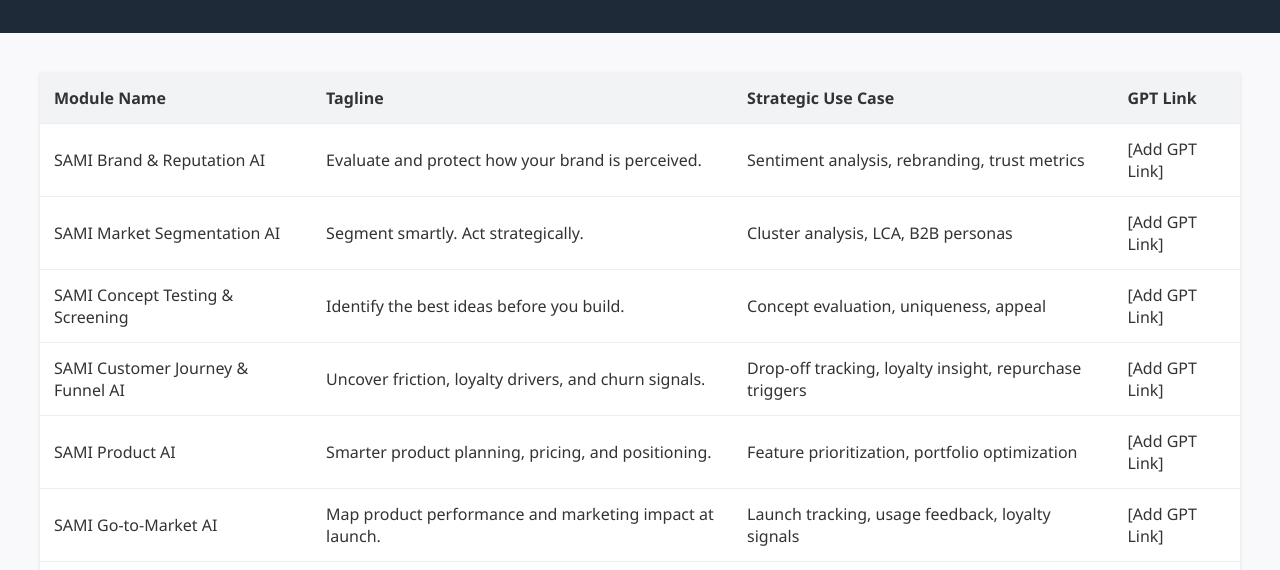
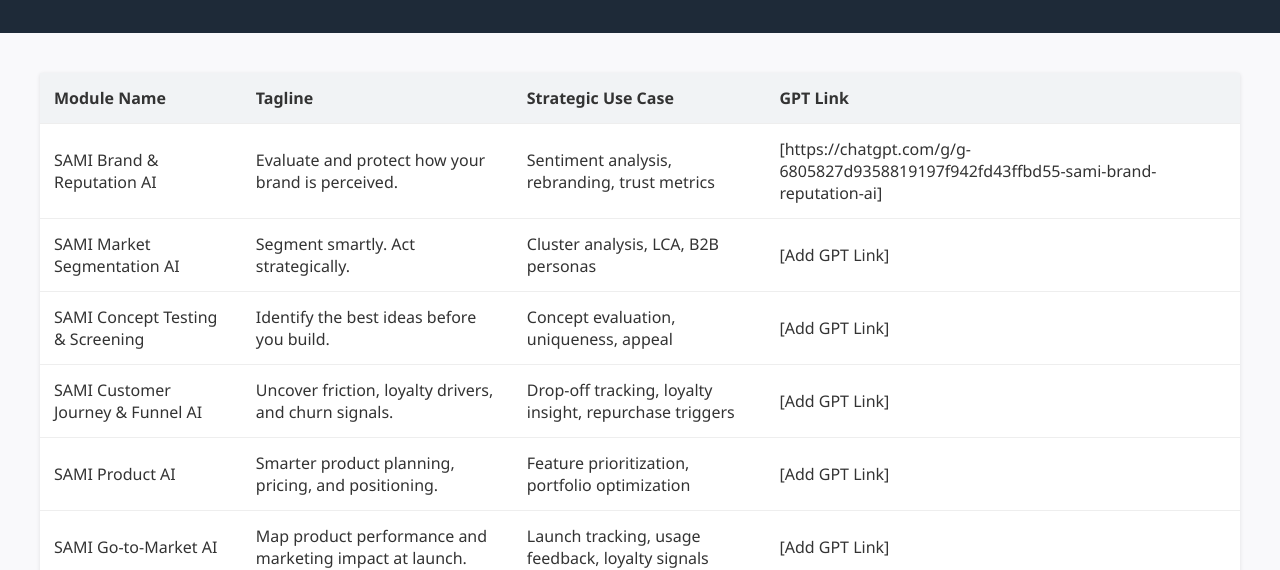
Before and after one commit to carlosmsal22/SAMI-GPTS, a plain HTML site: page index.html in a window 1280 px wide. Shown: the part 236-806 px from the top of the page. Drawn offline with Linux system fonts and the light colour scheme.

Commit message:
Update index.html

```diff
--- a/index.html
+++ b/index.html
@@ -23,7 +23,7 @@
         </tr>
       </thead>
       <tbody>
-        <tr><td>SAMI Brand & Reputation AI</td><td>Evaluate and protect how your brand is perceived.</td><td>Sentiment analysis, rebranding, trust metrics</td><td>[Add GPT Link]</td></tr>
+        <tr><td>SAMI Brand & Reputation AI</td><td>Evaluate and protect how your brand is perceived.</td><td>Sentiment analysis, rebranding, trust metrics</td><td>[https://chatgpt.com/g/g-6805827d9358819197f942fd43ffbd55-sami-brand-reputation-ai]</td></tr>
         <tr><td>SAMI Market Segmentation AI</td><td>Segment smartly. Act strategically.</td><td>Cluster analysis, LCA, B2B personas</td><td>[Add GPT Link]</td></tr>
         <tr><td>SAMI Concept Testing & Screening</td><td>Identify the best ideas before you build.</td><td>Concept evaluation, uniqueness, appeal</td><td>[Add GPT Link]</td></tr>
         <tr><td>SAMI Customer Journey & Funnel AI</td><td>Uncover friction, loyalty drivers, and churn signals.</td><td>Drop-off tracking, loyalty insight, repurchase triggers</td><td>[Add GPT Link]</td></tr>
```
